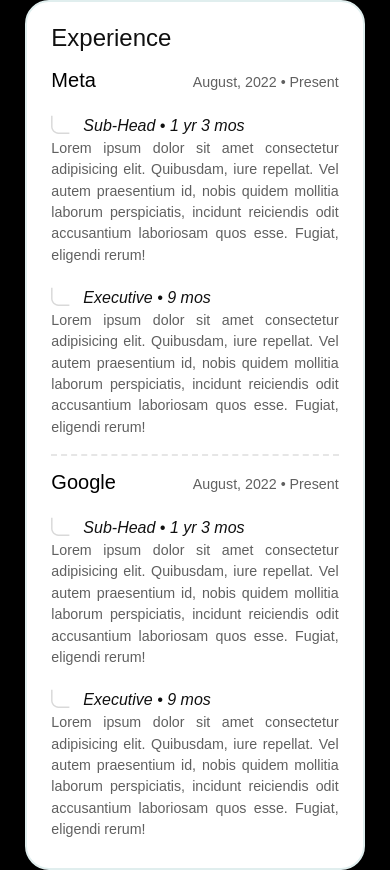
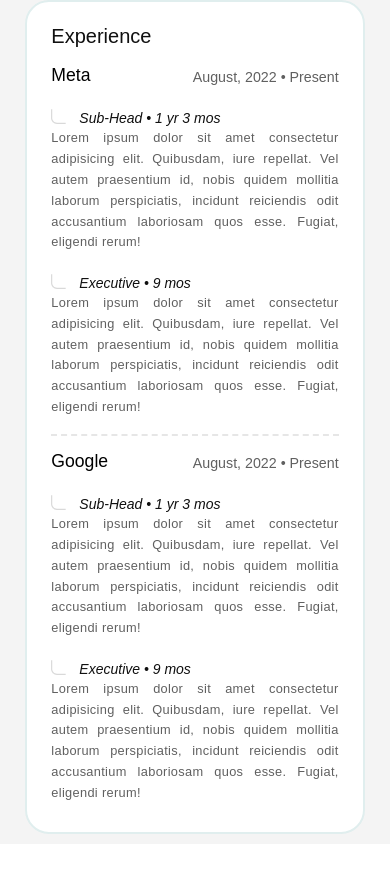
Before and after one commit to GDSC-NMIMS-MPSTME-Mumbai/campuslink, a Next.js app: page /cv in a window 390 px wide. After the commit the page ends 844 px from the top, so only its background shows below. Built offline with nearby package versions, Linux system fonts and the light colour scheme.

Commit message:
fixed exp styling

```diff
--- a/src/components/experience.tsx
+++ b/src/components/experience.tsx
@@ -5,7 +5,7 @@
     return (
         <div className="w-[87vw] bg-[#FFFF] mx-auto rounded-3xl font-mainFont border-[2px] border-[#E0EEEE] lg:w-[51vw]">
             <div className="px-6 py-5 lg:px-8 lg:py-7">
-                <h1 className="font-500 text-2xl text-[#101010] lg:text-3xl">Experience</h1>
+                <h1 className="font-500 text-xl text-[#101010] lg:text-3xl">Experience</h1>
                     <Org orgName="Meta" date="August, 2022 • Present" />
                 <div className="border-t-2 border-dashed border-[#C0C0C066] mt-4"></div>
                     <Org orgName="Google" date="August, 2022 • Present" />
--- a/src/components/org.tsx
+++ b/src/components/org.tsx
@@ -12,7 +12,7 @@
     <>
     <div>
         <div className="flex justify-between content-between py-3 font-mainFont">
-            <h1 className="text-xl font-[400]">{orgName}</h1>
+            <h1 className="text-[1.1rem] lg:text-xl font-[400]">{orgName}</h1>
             <h2 className="text-[0.89rem] text-[#606060] h-[1rem] self-center lg:text-[0.9rem] ">{date}</h2>
         </div>
         <div className="flex flex-col gap-5 justify-center content-center my-2">
--- a/src/components/position.tsx
+++ b/src/components/position.tsx
@@ -12,10 +12,10 @@
       <img src="images/Arrow.svg" alt="Arrow" className="h-12 md:w-16 hidden md:block" />
       <div className="flex flex-col">
         <div className="flex gap-3">
-          <img src="images/Arrow.svg" alt="" className='h-5 md:hidden '/>
-          <h1 className="text-[#101010] italic text-md lg:text-lg font-[400]">{pos}</h1>
+          <img src="images/Arrow.svg" alt="" className='h-4 md:hidden '/>
+          <h1 className="text-[#101010] italic text-sm lg:text-lg font-[400]">{pos}</h1>
         </div>
-        <p className="text-[#606060] text-[0.89rem] lg:text-[0.9rem] text-justify">{description}</p>
+        <p className="text-[#606060] text-[0.8rem] leading-relaxed tracking-wide  lg:text-[0.9rem] text-justify">{description}</p>
       </div>
     </div>
     </>
--- a/src/pages/cv.tsx
+++ b/src/pages/cv.tsx
@@ -1,9 +1,9 @@
 import React from "react";
 import Experience from "~/components/experience";
-// #F4F4F4
+
 const CV = () => {
 	return (
-		<div className="bg-black w-screen min-h-screen ">
+		<div className="bg-[#F4F4F4] w-screen min-h-screen ">
         <Experience />
 		</div>
 	);
```
